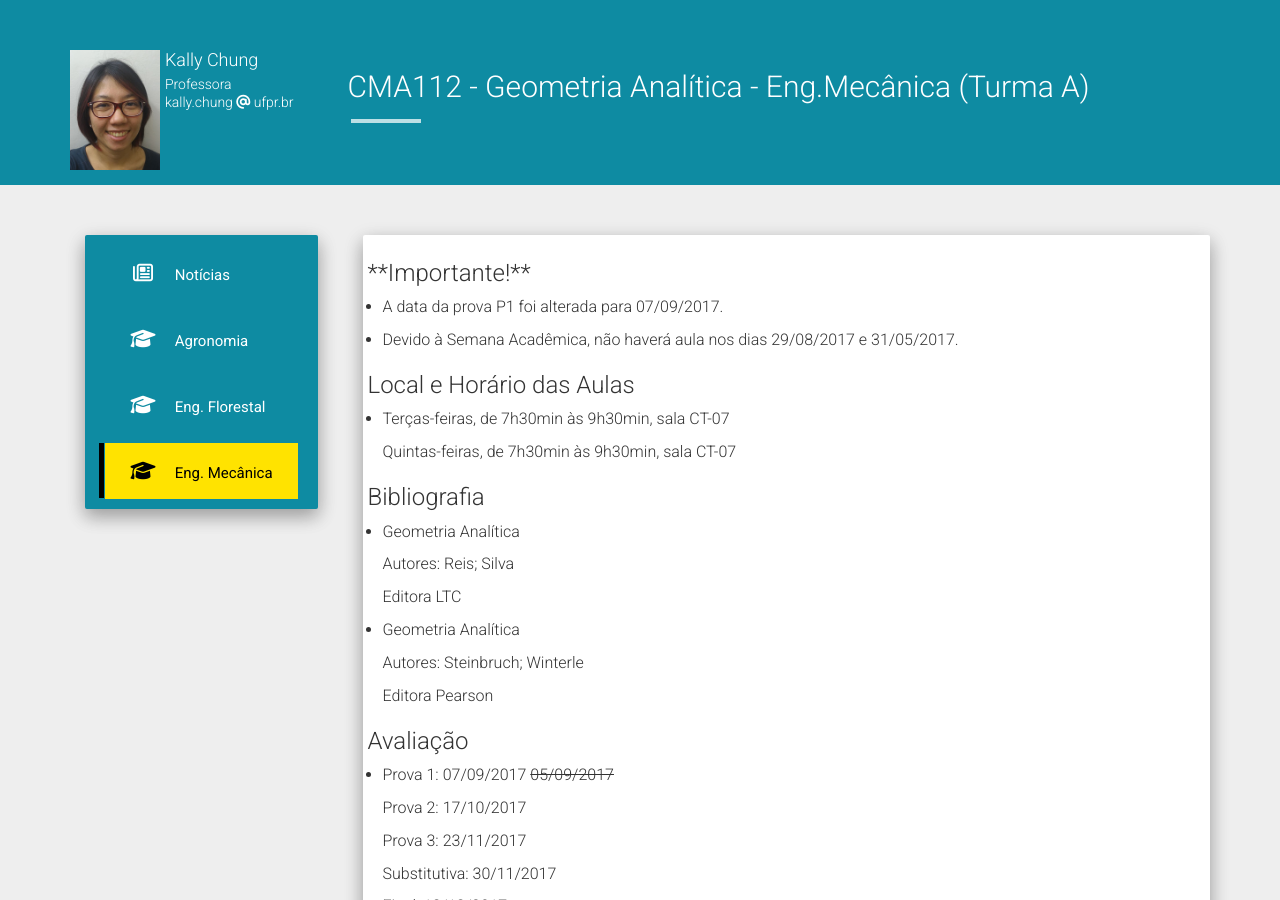
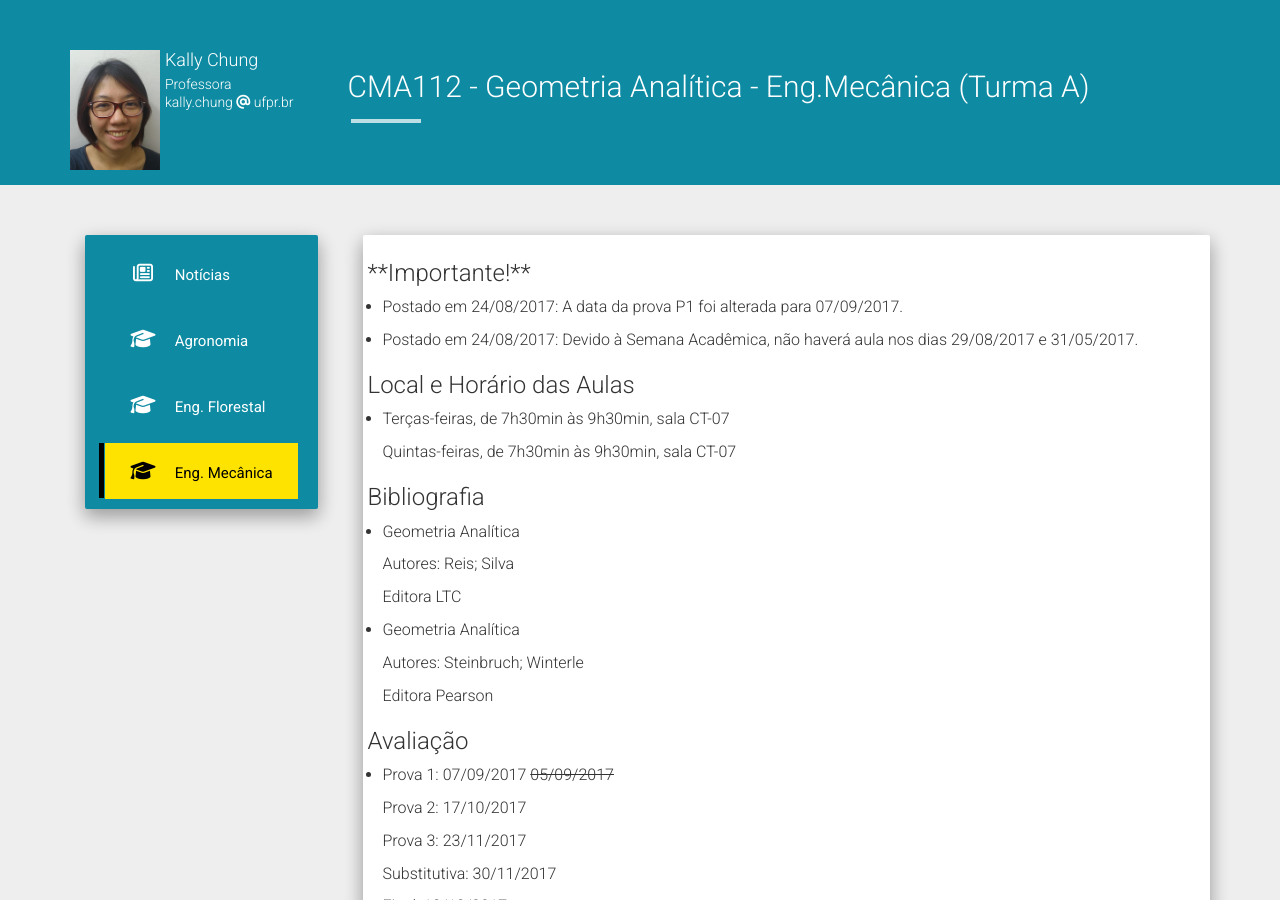
Before and after one commit to chunggnuhc/chunggnuhc.github.io, a Jekyll site: the page built from engMecanica2sem2017.md, in a window 1280 px wide and 900 px high. Built offline with Jekyll 4.4.1, drawn with Linux system fonts in a browser that asks for light colours; nearby versions of some CDN libraries.

Commit message:
Update engMecanica2sem2017.md

```diff
--- a/engMecanica2sem2017.md
+++ b/engMecanica2sem2017.md
@@ -4,9 +4,9 @@ title: CMA112 - Geometria Analítica - Eng.Mecânica (Turma A)
 permalink: /engMec2sem2017-GA/
 ---
 <h3>**Importante!**</h3>
-- A data da prova P1 foi alterada para 07/09/2017.
+- Postado em 24/08/2017: A data da prova P1 foi alterada para 07/09/2017.
 
-- Devido à Semana Acadêmica, não haverá aula nos dias 29/08/2017 e 31/05/2017.
+- Postado em 24/08/2017: Devido à Semana Acadêmica, não haverá aula nos dias 29/08/2017 e 31/05/2017.
 
 <h3>Local e Horário das Aulas</h3>
 - Terças-feiras, de 7h30min às 9h30min, sala CT-07
```
